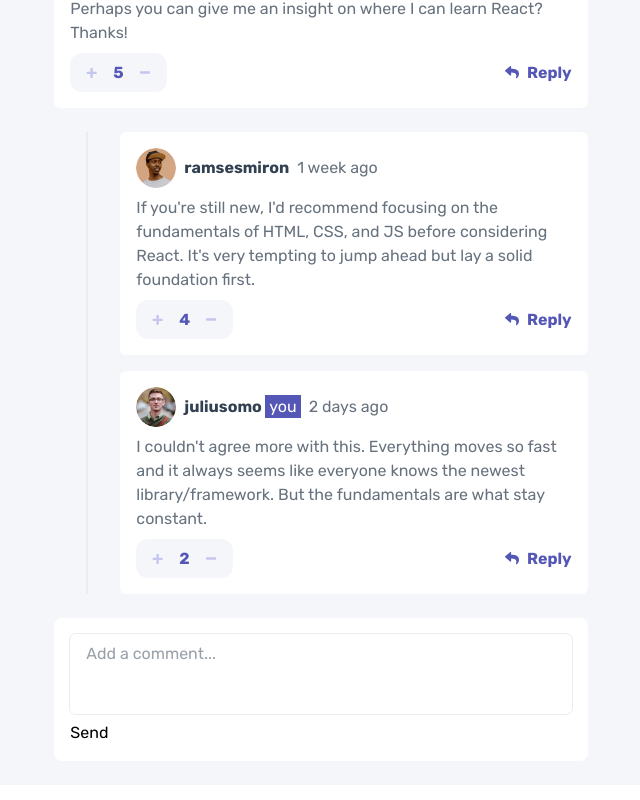
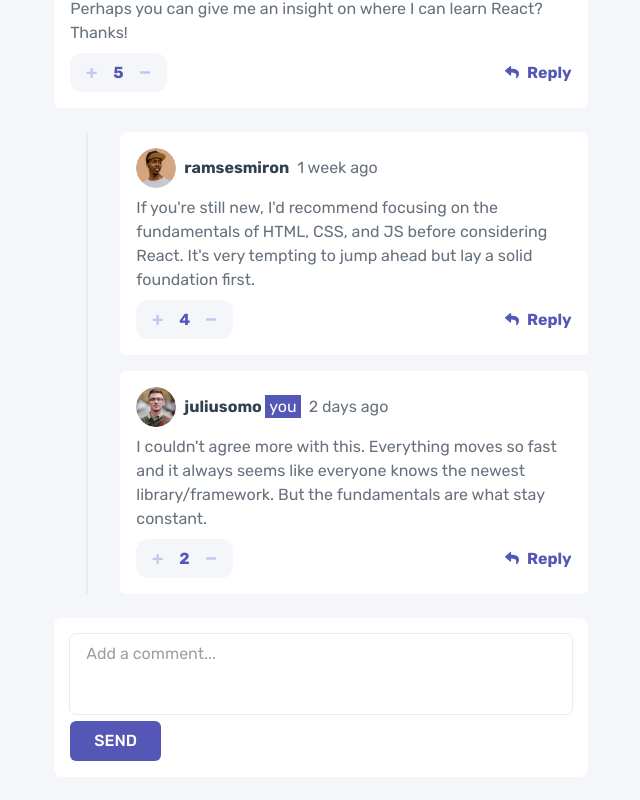
Before and after one commit to Silas310/interactive-comments-section, a React (Vite) app: page / in a window 1280 px wide. Shown: the part 362-1162 px from the top of the page, without its empty margins (319-959 px from the left). Built offline with nearby package versions, Linux system fonts and the light colour scheme.

Commit message:
style: create button class

```diff
--- a/src/components/CommentArea.jsx
+++ b/src/components/CommentArea.jsx
@@ -8,7 +8,7 @@ function CommentArea() {
         placeholder="Add a comment..."
       ></textarea>
       <img src="" alt="" />
-      <button>Send</button>
+      <button className="btn">SEND</button>
     </div>
   );
 }
--- a/src/global.css
+++ b/src/global.css
@@ -32,3 +32,7 @@ body {
  --color-grey-50: hsl(228, 33%, 97%);
  --color-white: hsl(0, 100%, 100%);
 }
+
+.btn{
+  @apply text-white bg-purple-600 px-6 py-2 rounded-md font-medium cursor-pointer;
+}
```
